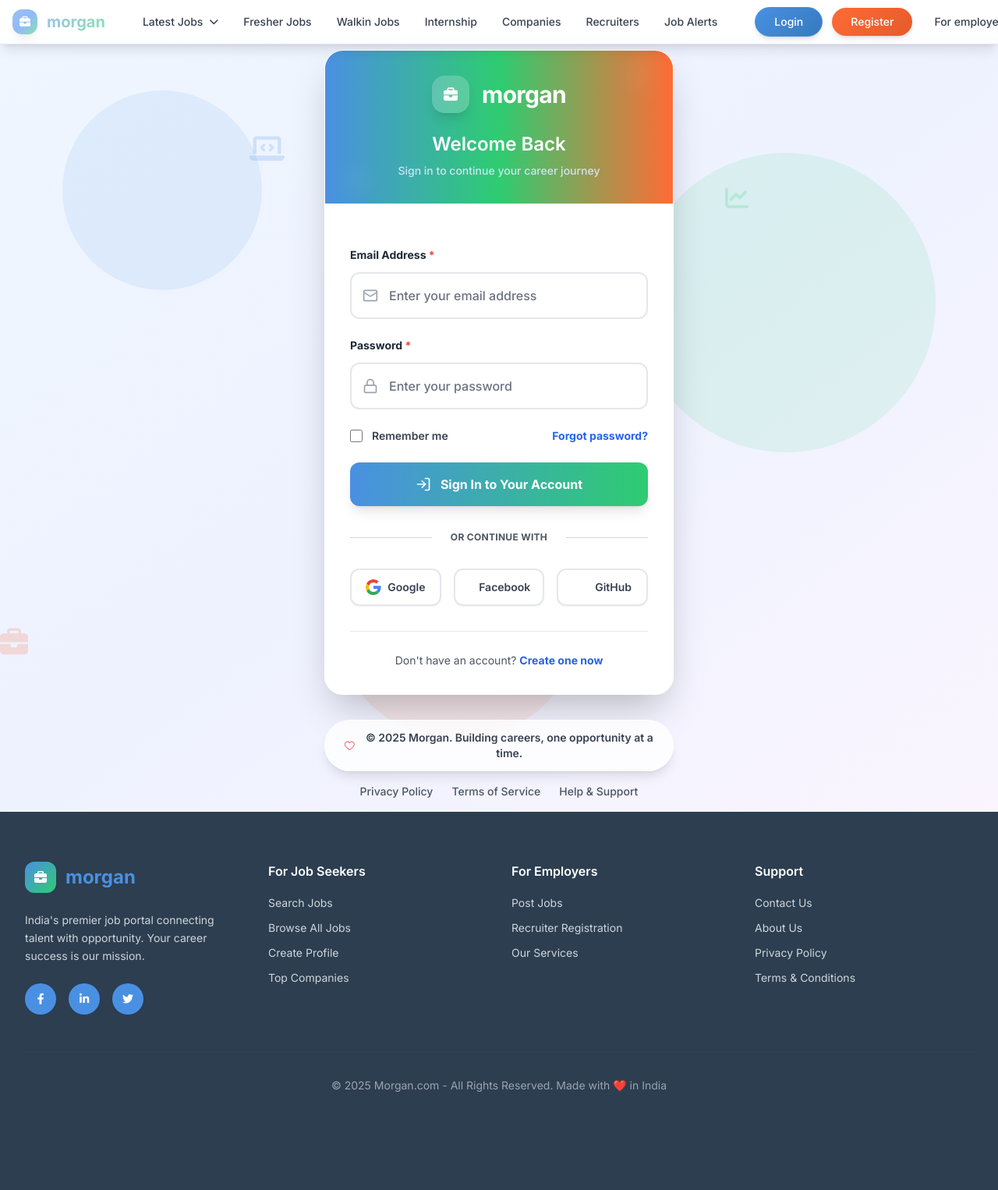
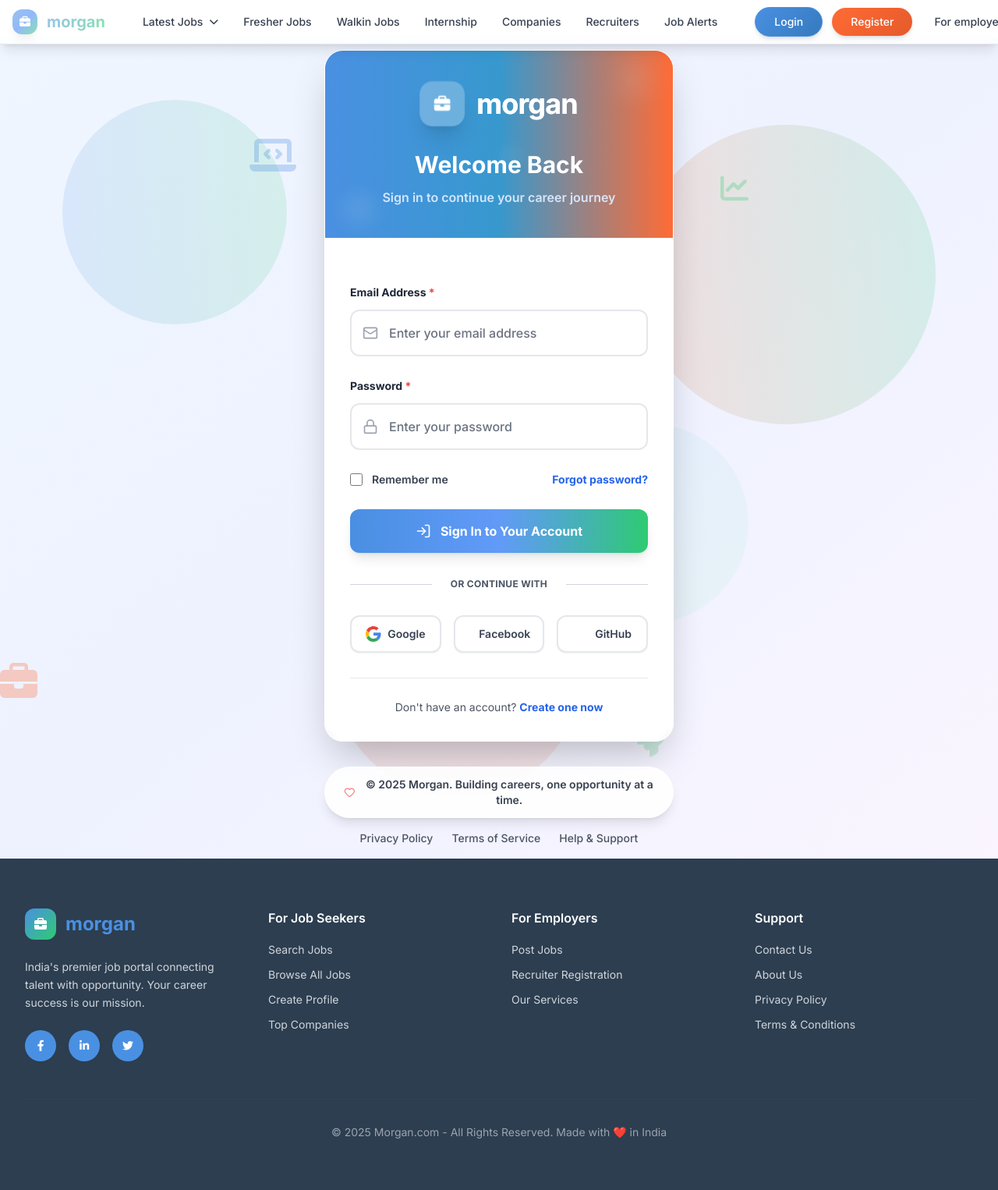
Before and after one commit to ishant721/job-ortal, a Django app: page /login/ in a window 1280 px wide. Shown: the whole page at 78% size. Before the commit the page ends 1400 px from the top, so only its background shows below. Run offline with Django 5.2, Linux system fonts and the light colour scheme; data that the repository does not hold is empty; parts of the project's set-up code (start-up, migrations or seed data) failed here and were passed over; some libraries are stand-ins or nearby versions.

Commit message:
Assistant checkpoint: Enhanced login page with improved animations and styling
Assistant generated file changes:
- templates/login.html: Enhanced login page with improved animations and styling

---

User prompt:

CHANGE IT YRR

Replit-Commit-Author: Assistant
Replit-Commit-Session-Id: be03dc34-c49e-4c96-a2fb-434329808e4a

```diff
--- a/templates/login.html
+++ b/templates/login.html
@@ -6,63 +6,71 @@
 
 {% block base %}
 <div class="min-h-screen bg-gradient-to-br from-blue-50 via-indigo-50 to-purple-50 flex items-center justify-center p-4 relative overflow-hidden">
-    <!-- Animated Background Elements -->
+    <!-- Enhanced Animated Background Elements -->
     <div class="absolute inset-0">
-        <div class="absolute top-20 left-20 w-64 h-64 bg-primary/10 rounded-full animate-bounce-gentle"></div>
-        <div class="absolute top-40 right-20 w-96 h-96 bg-accent/10 rounded-full animate-bounce-gentle" style="animation-delay: 2s;"></div>
-        <div class="absolute bottom-20 left-1/3 w-80 h-80 bg-secondary/10 rounded-full animate-bounce-gentle" style="animation-delay: 4s;"></div>
+        <div class="absolute top-20 left-20 w-72 h-72 bg-gradient-to-r from-primary/20 to-accent/20 rounded-full animate-pulse"></div>
+        <div class="absolute top-40 right-20 w-96 h-96 bg-gradient-to-l from-accent/15 to-secondary/15 rounded-full animate-bounce" style="animation-delay: 2s;"></div>
+        <div class="absolute bottom-20 left-1/3 w-80 h-80 bg-gradient-to-t from-secondary/20 to-primary/20 rounded-full animate-pulse" style="animation-delay: 4s;"></div>
+        <div class="absolute top-1/2 right-1/4 w-64 h-64 bg-gradient-to-br from-blue-300/10 to-green-300/10 rounded-full animate-bounce" style="animation-delay: 6s;"></div>
     </div>
 
-    <!-- Floating Icons -->
+    <!-- Enhanced Floating Icons -->
     <div class="absolute inset-0 overflow-hidden pointer-events-none">
-        <div class="absolute top-32 left-1/4 text-primary/20 animate-bounce" style="animation-delay: 1s;">
-            <i class="fas fa-laptop-code text-4xl"></i>
+        <div class="absolute top-32 left-1/4 text-primary/30 animate-float" style="animation-delay: 1s;">
+            <i class="fas fa-laptop-code text-5xl"></i>
         </div>
-        <div class="absolute top-48 right-1/4 text-accent/20 animate-bounce" style="animation-delay: 3s;">
-            <i class="fas fa-chart-line text-3xl"></i>
+        <div class="absolute top-48 right-1/4 text-accent/30 animate-float" style="animation-delay: 3s;">
+            <i class="fas fa-chart-line text-4xl"></i>
         </div>
-        <div class="absolute bottom-48 left-1/5 text-secondary/20 animate-bounce" style="animation-delay: 5s;">
-            <i class="fas fa-briefcase text-4xl"></i>
+        <div class="absolute bottom-48 left-1/5 text-secondary/30 animate-float" style="animation-delay: 5s;">
+            <i class="fas fa-briefcase text-5xl"></i>
+        </div>
+        <div class="absolute top-64 left-1/2 text-blue-500/20 animate-float" style="animation-delay: 7s;">
+            <i class="fas fa-users text-3xl"></i>
+        </div>
+        <div class="absolute bottom-32 right-1/3 text-green-500/20 animate-float" style="animation-delay: 9s;">
+            <i class="fas fa-rocket text-4xl"></i>
         </div>
     </div>
 
     <div class="w-full max-w-md relative z-10">
-        <!-- Main Card Container -->
-        <div class="glass-effect rounded-3xl shadow-2xl border border-white/30 overflow-hidden transform hover:scale-[1.02] transition-all duration-500">
-            <!-- Header Section -->
-            <div class="bg-gradient-to-r from-primary via-accent to-secondary px-8 py-8 relative overflow-hidden">
-                <div class="absolute inset-0 bg-gradient-to-r from-primary/20 via-accent/20 to-secondary/20"></div>
+        <!-- Enhanced Main Card Container -->
+        <div class="glass-effect rounded-3xl shadow-2xl border border-white/40 overflow-hidden transform hover:scale-[1.02] transition-all duration-700 animate-slide-up">
+            <!-- Enhanced Header Section -->
+            <div class="bg-gradient-to-r from-primary via-blue-500 via-accent to-secondary px-8 py-10 relative overflow-hidden">
+                <div class="absolute inset-0 bg-gradient-to-r from-primary/30 via-accent/30 to-secondary/30"></div>
                 <div class="absolute top-0 left-0 w-full h-full">
-                    <div class="absolute top-3 right-6 w-10 h-10 bg-white/10 rounded-full blur-lg animate-pulse"></div>
-                    <div class="absolute bottom-3 left-6 w-8 h-8 bg-white/5 rounded-full blur-md animate-bounce"></div>
+                    <div class="absolute top-3 right-6 w-12 h-12 bg-white/15 rounded-full blur-lg animate-pulse"></div>
+                    <div class="absolute bottom-3 left-6 w-10 h-10 bg-white/10 rounded-full blur-md animate-bounce"></div>
+                    <div class="absolute top-1/2 left-1/2 w-8 h-8 bg-white/5 rounded-full blur-sm animate-pulse" style="animation-delay: 2s;"></div>
                 </div>
 
                 <div class="text-center relative z-10 stagger-animation">
-                    <div class="flex items-center justify-center mb-6">
-                        <div class="w-12 h-12 bg-white/20 backdrop-blur-sm rounded-2xl flex items-center justify-center mr-4 shadow-lg">
-                            <i class="fas fa-briefcase text-white text-lg"></i>
+                    <div class="flex items-center justify-center mb-8">
+                        <div class="w-14 h-14 bg-white/25 backdrop-blur-sm rounded-2xl flex items-center justify-center mr-4 shadow-xl animate-bounce-gentle">
+                            <i class="fas fa-briefcase text-white text-xl"></i>
                         </div>
-                        <span class="text-3xl font-bold text-white tracking-tight">morgan</span>
+                        <span class="text-4xl font-bold text-white tracking-tight bg-gradient-to-r from-white to-blue-100 bg-clip-text">morgan</span>
                     </div>
-                    <h1 class="text-2xl font-semibold text-white mb-2">Welcome Back</h1>
-                    <p class="text-blue-100/90 text-sm font-medium">Sign in to continue your career journey</p>
+                    <h1 class="text-3xl font-bold text-white mb-3 animate-fade-in">Welcome Back</h1>
+                    <p class="text-blue-100/95 text-base font-semibold animate-fade-in" style="animation-delay: 0.3s;">Sign in to continue your career journey</p>
                 </div>
             </div>
 
-            <!-- Form Content -->
-            <div class="p-8 bg-white/95 backdrop-blur-sm">
-                <form id="ApplicantForm" name="ApplicantForm" class="space-y-6" method="POST">
+            <!-- Enhanced Form Content -->
+            <div class="p-8 bg-white/98 backdrop-blur-sm">
+                <form id="ApplicantForm" name="ApplicantForm" class="space-y-7" method="POST">
                     {% csrf_token %}
 
-                    <!-- Email Input -->
+                    <!-- Enhanced Email Input -->
                     <div class="form-group stagger-animation">
-                        <label class="block text-sm font-bold text-gray-800 mb-3">Email Address <span class="text-red-500">*</span></label>
+                        <label class="block text-sm font-bold text-gray-800 mb-3 transition-colors duration-300">Email Address <span class="text-red-500">*</span></label>
                         <div class="relative group">
                             <div class="absolute inset-y-0 left-0 pl-4 flex items-center pointer-events-none z-10">
-                                <i data-lucide="mail" class="w-5 h-5 text-gray-400 group-focus-within:text-blue-500 transition-colors duration-300"></i>
+                                <i data-lucide="mail" class="w-5 h-5 text-gray-400 group-focus-within:text-blue-500 group-focus-within:scale-110 transition-all duration-300"></i>
                             </div>
                             <input type="email"
-                                   class="w-full pl-12 pr-4 py-4 border-2 border-gray-200 rounded-xl bg-white text-gray-900 placeholder-gray-500 font-medium focus:outline-none focus:border-blue-500 focus:ring-4 focus:ring-blue-500/20 transition-all duration-300 hover:border-gray-300"
+                                   class="w-full pl-12 pr-4 py-4 border-2 border-gray-200 rounded-xl bg-white text-gray-900 placeholder-gray-500 font-medium focus:outline-none focus:border-blue-500 focus:ring-4 focus:ring-blue-500/25 transition-all duration-300 hover:border-gray-300 hover:shadow-md"
                                    id="userlogin_email"
                                    placeholder="Enter your email address"
                                    name="email"
@@ -70,15 +78,15 @@
                         </div>
                     </div>
 
-                    <!-- Password Input -->
+                    <!-- Enhanced Password Input -->
                     <div class="form-group stagger-animation">
-                        <label class="block text-sm font-bold text-gray-800 mb-3">Password <span class="text-red-500">*</span></label>
+                        <label class="block text-sm font-bold text-gray-800 mb-3 transition-colors duration-300">Password <span class="text-red-500">*</span></label>
                         <div class="relative group">
                             <div class="absolute inset-y-0 left-0 pl-4 flex items-center pointer-events-none z-10">
-                                <i data-lucide="lock" class="w-5 h-5 text-gray-400 group-focus-within:text-blue-500 transition-colors duration-300"></i>
+                                <i data-lucide="lock" class="w-5 h-5 text-gray-400 group-focus-within:text-blue-500 group-focus-within:scale-110 transition-all duration-300"></i>
                             </div>
                             <input type="password"
-                                   class="w-full pl-12 pr-4 py-4 border-2 border-gray-200 rounded-xl bg-white text-gray-900 placeholder-gray-500 font-medium focus:outline-none focus:border-blue-500 focus:ring-4 focus:ring-blue-500/20 transition-all duration-300 hover:border-gray-300"
+                                   class="w-full pl-12 pr-4 py-4 border-2 border-gray-200 rounded-xl bg-white text-gray-900 placeholder-gray-500 font-medium focus:outline-none focus:border-blue-500 focus:ring-4 focus:ring-blue-500/25 transition-all duration-300 hover:border-gray-300 hover:shadow-md"
                                    id="userlogin_password"
                                    placeholder="Enter your password"
                                    name="password"
@@ -86,30 +94,31 @@
                         </div>
                     </div>
 
-                    <!-- Options Row -->
+                    <!-- Enhanced Options Row -->
                     <div class="flex justify-between items-center stagger-animation">
                         <label class="flex items-center cursor-pointer group">
                             <input type="checkbox" id="remember_me" name="remember_me"
                                    class="w-4 h-4 rounded-lg border-gray-300 text-blue-600 focus:ring-blue-500 focus:ring-2 mr-3 transition-all duration-300">
                             <span class="text-sm text-gray-700 font-semibold group-hover:text-gray-900 transition-colors duration-300">Remember me</span>
                         </label>
-                        <a href="/forgot-password/" class="text-blue-600 hover:text-blue-700 font-bold text-sm transition-all duration-300 hover:underline">
+                        <a href="/forgot-password/" class="text-blue-600 hover:text-blue-700 font-bold text-sm transition-all duration-300 hover:underline hover:scale-105">
                             Forgot password?
                         </a>
                     </div>
 
                     <input type="hidden" name="register_type" value="login">
 
-                    <!-- Login Button -->
-                    <button type="submit" class="w-full py-4 px-6 bg-gradient-to-r from-primary to-accent hover:from-blue-600 hover:to-green-600 text-white font-bold rounded-xl shadow-lg transform hover:scale-[1.02] transition-all duration-300 stagger-animation group">
-                        <span class="flex items-center justify-center">
-                            <i data-lucide="log-in" class="w-5 h-5 mr-3 group-hover:scale-110 transition-transform"></i>
+                    <!-- Enhanced Login Button -->
+                    <button type="submit" class="w-full py-4 px-6 bg-gradient-to-r from-primary via-blue-500 to-accent hover:from-blue-600 hover:via-blue-700 hover:to-green-600 text-white font-bold rounded-xl shadow-lg transform hover:scale-[1.02] hover:shadow-xl transition-all duration-300 stagger-animation group relative overflow-hidden">
+                        <div class="absolute inset-0 bg-gradient-to-r from-white/0 via-white/20 to-white/0 translate-x-[-100%] group-hover:translate-x-[100%] transition-transform duration-700"></div>
+                        <span class="flex items-center justify-center relative z-10">
+                            <i data-lucide="log-in" class="w-5 h-5 mr-3 group-hover:scale-110 transition-transform duration-300"></i>
                             Sign In to Your Account
                         </span>
                     </button>
                 </form>
 
-                <!-- Social Login Section -->
+                <!-- Enhanced Social Login Section -->
                 <div class="relative my-8 stagger-animation">
                     <div class="absolute inset-0 flex items-center">
                         <div class="w-full border-t border-gray-300"></div>
@@ -120,8 +129,8 @@
                 </div>
 
                 <div class="grid grid-cols-3 gap-4 stagger-animation">
-                    <a href="/social/google_login/" class="flex items-center justify-center px-4 py-3 border-2 border-gray-200 rounded-xl bg-white text-gray-700 text-sm font-semibold hover:bg-gray-50 hover:border-gray-300 hover:scale-105 transition-all duration-300 shadow-sm">
-                        <svg class="w-5 h-5 mr-2" viewBox="0 0 24 24">
+                    <a href="/social/google_login/" class="flex items-center justify-center px-4 py-3 border-2 border-gray-200 rounded-xl bg-white text-gray-700 text-sm font-semibold hover:bg-gray-50 hover:border-gray-300 hover:scale-105 hover:shadow-md transition-all duration-300 shadow-sm group">
+                        <svg class="w-5 h-5 mr-2 group-hover:scale-110 transition-transform duration-300" viewBox="0 0 24 24">
                             <path fill="#ea4335" d="M5.266 9.765A7.077 7.077 0 0 1 12 4.909c1.69 0 3.218.6 4.418 1.582L19.91 3C17.782 1.145 15.055 0 12 0 7.27 0 3.198 2.698 1.24 6.65l4.026 3.115Z"/>
                             <path fill="#34a853" d="M16.04 18.013c-1.09.703-2.474 1.078-4.04 1.078a7.077 7.077 0 0 1-6.723-4.823l-4.04 3.067A11.965 11.965 0 0 0 12 24c2.933 0 5.735-1.043 7.834-3l-3.793-2.987Z"/>
                             <path fill="#4285f4" d="M19.834 21c2.195-2.048 3.62-5.096 3.62-9 0-.71-.109-1.473-.272-2.182H12v4.637h6.436c-.317 1.559-1.17 2.766-2.395 3.558L19.834 21Z"/>
@@ -129,42 +138,110 @@
                         </svg>
                         Google
                     </a>
-                    <a href="/social/facebook_login/" class="flex items-center justify-center px-4 py-3 border-2 border-gray-200 rounded-xl bg-white text-gray-700 text-sm font-semibold hover:bg-gray-50 hover:border-blue-600 hover:scale-105 transition-all duration-300 shadow-sm">
-                        <i data-lucide="facebook" class="w-5 h-5 mr-2 text-blue-600"></i>
+                    <a href="/social/facebook_login/" class="flex items-center justify-center px-4 py-3 border-2 border-gray-200 rounded-xl bg-white text-gray-700 text-sm font-semibold hover:bg-gray-50 hover:border-blue-600 hover:scale-105 hover:shadow-md transition-all duration-300 shadow-sm group">
+                        <i data-lucide="facebook" class="w-5 h-5 mr-2 text-blue-600 group-hover:scale-110 transition-transform duration-300"></i>
                         Facebook
                     </a>
-                    <a href="/social/github/" class="flex items-center justify-center px-4 py-3 border-2 border-gray-200 rounded-xl bg-white text-gray-700 text-sm font-semibold hover:bg-gray-50 hover:border-gray-800 hover:scale-105 transition-all duration-300 shadow-sm">
-                        <i data-lucide="github" class="w-5 h-5 mr-2 text-gray-800"></i>
+                    <a href="/social/github/" class="flex items-center justify-center px-4 py-3 border-2 border-gray-200 rounded-xl bg-white text-gray-700 text-sm font-semibold hover:bg-gray-50 hover:border-gray-800 hover:scale-105 hover:shadow-md transition-all duration-300 shadow-sm group">
+                        <i data-lucide="github" class="w-5 h-5 mr-2 text-gray-800 group-hover:scale-110 transition-transform duration-300"></i>
                         GitHub
                     </a>
                 </div>
 
-                <!-- Register Link -->
+                <!-- Enhanced Register Link -->
                 <div class="text-center mt-8 pt-6 border-t border-gray-200 stagger-animation">
                     <span class="text-sm text-gray-600">
                         Don't have an account?
-                        <a href="/register/" class="text-blue-600 font-bold hover:text-blue-700 transition-colors duration-300 hover:underline">Create one now</a>
+                        <a href="/register/" class="text-blue-600 font-bold hover:text-blue-700 transition-colors duration-300 hover:underline hover:scale-105 inline-block">Create one now</a>
                     </span>
                 </div>
             </div>
         </div>
 
-        <!-- Footer -->
+        <!-- Enhanced Footer -->
         <div class="text-center mt-8 stagger-animation">
-            <div class="inline-flex items-center justify-center space-x-3 bg-white/80 backdrop-blur-sm rounded-full px-6 py-3 shadow-lg border border-white/50">
+            <div class="inline-flex items-center justify-center space-x-3 bg-white/90 backdrop-blur-sm rounded-full px-6 py-3 shadow-lg border border-white/60 hover:shadow-xl transition-all duration-300">
                 <i data-lucide="heart" class="w-4 h-4 text-red-500 animate-pulse"></i>
                 <p class="text-gray-700 text-sm font-semibold">
                     © 2025 Morgan. Building careers, one opportunity at a time.
                 </p>
             </div>
             <div class="mt-4 flex justify-center space-x-6 text-sm text-gray-600">
-                <a href="/page/privacy-policy/" class="hover:text-blue-600 transition-colors duration-300 font-medium">Privacy Policy</a>
-                <a href="/page/terms-conditions/" class="hover:text-blue-600 transition-colors duration-300 font-medium">Terms of Service</a>
-                <a href="/contact/" class="hover:text-blue-600 transition-colors duration-300 font-medium">Help & Support</a>
+                <a href="/page/privacy-policy/" class="hover:text-blue-600 transition-colors duration-300 font-medium hover:scale-105">Privacy Policy</a>
+                <a href="/page/terms-conditions/" class="hover:text-blue-600 transition-colors duration-300 font-medium hover:scale-105">Terms of Service</a>
+                <a href="/contact/" class="hover:text-blue-600 transition-colors duration-300 font-medium hover:scale-105">Help & Support</a>
             </div>
         </div>
     </div>
 </div>
+
+<style>
+@keyframes float {
+    0%, 100% { transform: translateY(0px); }
+    50% { transform: translateY(-20px); }
+}
+
+@keyframes slide-up {
+    from {
+        opacity: 0;
+        transform: translateY(30px);
+    }
+    to {
+        opacity: 1;
+        transform: translateY(0);
+    }
+}
+
+@keyframes fade-in {
+    from {
+        opacity: 0;
+        transform: translateY(10px);
+    }
+    to {
+        opacity: 1;
+        transform: translateY(0);
+    }
+}
+
+@keyframes bounce-gentle {
+    0%, 100% { transform: scale(1); }
+    50% { transform: scale(1.05); }
+}
+
+.animate-float {
+    animation: float 6s ease-in-out infinite;
+}
+
+.animate-slide-up {
+    animation: slide-up 0.8s ease-out;
+}
+
+.animate-fade-in {
+    animation: fade-in 0.6s ease-out forwards;
+    opacity: 0;
+}
+
+.animate-bounce-gentle {
+    animation: bounce-gentle 2s ease-in-out infinite;
+}
+
+.glass-effect {
+    background: rgba(255, 255, 255, 0.95);
+    backdrop-filter: blur(10px);
+    border: 1px solid rgba(255, 255, 255, 0.3);
+}
+
+.stagger-animation {
+    opacity: 0;
+    transform: translateY(20px);
+    transition: all 0.6s ease-out;
+}
+
+.stagger-animation.animate {
+    opacity: 1;
+    transform: translateY(0);
+}
+</style>
 {% endblock %}
 
 {% block extra_js %}
@@ -175,10 +252,15 @@ $(document).ready(function() {
         lucide.createIcons();
     }
 
-    // Add entrance animations
+    // Add entrance animations with stagger effect
     setTimeout(() => {
-        $('.stagger-animation').addClass('animate-on-scroll animate');
-    }, 200);
+        $('.stagger-animation').each(function(index) {
+            const element = $(this);
+            setTimeout(() => {
+                element.addClass('animate');
+            }, index * 150);
+        });
+    }, 300);
 
     // Handle login form submission
     $('#ApplicantForm').on('submit', function(e) {
@@ -269,14 +351,26 @@ $(document).ready(function() {
         }
     }
 
-    // Add focus animations
+    // Enhanced focus animations
     $('input').on('focus', function() {
-        $(this).parent().addClass('scale-105');
+        $(this).parent().addClass('scale-105 shadow-lg');
+        $(this).parent().find('i').addClass('text-blue-500 scale-110');
     });
 
     $('input').on('blur', function() {
-        $(this).parent().removeClass('scale-105');
+        $(this).parent().removeClass('scale-105 shadow-lg');
+        $(this).parent().find('i').removeClass('text-blue-500 scale-110');
     });
+
+    // Add hover effects to social buttons
+    $('.grid a').hover(
+        function() {
+            $(this).addClass('shadow-md transform scale-105');
+        },
+        function() {
+            $(this).removeClass('shadow-md transform scale-105');
+        }
+    );
 });
 </script>
 {% endblock %}
```
